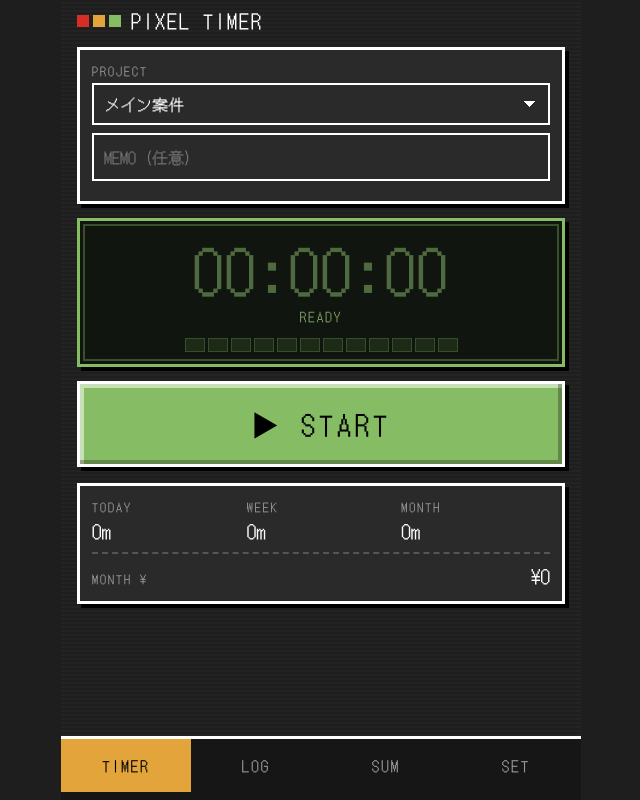
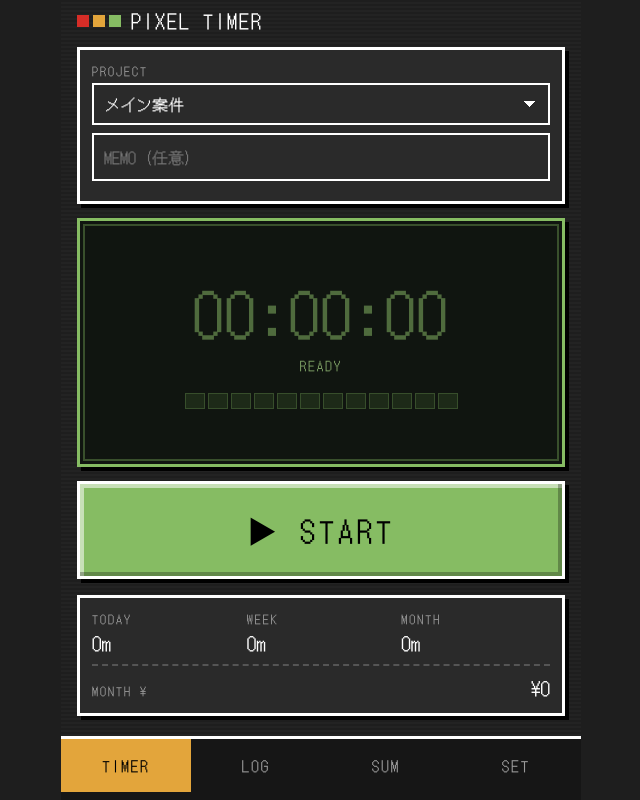
Before and after one commit to jinkimu/pixel-timer, a plain HTML site: page index.html in a window 1280 px wide. Shown: the whole page, without its empty margins (319-959 px from the left). Drawn offline with Linux system fonts and the light colour scheme.

Commit message:
タイマー画面の下余白を解消: 時計パネルを縦に伸ばして画面いっぱいに配置
Co-Authored-By: Claude Sonnet 5.5 <noreply@anthropic.com>
Claude-Session: https://claude.ai/code/session_01VxJC5p8xgzhTWys7YzzdWb

```diff
--- a/style.css
+++ b/style.css
@@ -15,8 +15,9 @@ html,body{height:100%;overflow:hidden;background:var(--bg);color:var(--fg);font-
 .logo{font-size:20px;letter-spacing:2px;display:flex;align-items:center;gap:4px}
 .blk{display:inline-block;width:12px;height:12px}
 .b1{background:var(--red)}.b2{background:var(--yellow)}.b3{background:var(--green);margin-right:6px}
-main{flex:1;min-height:0;overflow-y:auto;padding:6px 16px 16px;-webkit-overflow-scrolling:touch}
-.view{display:none}.view.active{display:block}
+main{flex:1;min-height:0;overflow-y:auto;display:flex;flex-direction:column;padding:6px 16px 16px;-webkit-overflow-scrolling:touch}
+.view{display:none}.view.active{display:block;flex:none}
+#view-timer.active{display:flex;flex-direction:column;flex:1 1 auto;min-height:0}
 h2{font-size:20px;letter-spacing:2px}
 h3{font-size:14px;color:var(--yellow);margin:18px 0 8px;letter-spacing:2px}
 .lbl{display:block;font-size:12px;color:var(--dim);margin-bottom:4px;letter-spacing:2px}
@@ -27,7 +28,8 @@ h3{font-size:14px;color:var(--yellow);margin:18px 0 8px;letter-spacing:2px}
   background:var(--panel);border:3px solid var(--fg);border-radius:0;
   box-shadow:4px 4px 0 #000;
 }
-.panel{padding:12px;margin-bottom:14px}
+.panel{flex:none;padding:12px;margin-bottom:14px}
+#view-timer .panel:last-child{margin-bottom:4px}
 .px-input{width:100%;padding:10px;color:var(--fg);font:inherit;font-size:16px;margin-bottom:8px;box-shadow:none;border-width:2px;border-radius:0;appearance:none;-webkit-appearance:none;user-select:text;-webkit-user-select:text}
 select.px-input{background-image:linear-gradient(45deg,transparent 50%,#fff 50%),linear-gradient(135deg,#fff 50%,transparent 50%);background-position:calc(100% - 18px) 50%,calc(100% - 12px) 50%;background-size:6px 6px;background-repeat:no-repeat;padding-right:32px}
 .px-input:focus{outline:none;border-color:var(--yellow)}
@@ -35,22 +37,22 @@ select.px-input{background-image:linear-gradient(45deg,transparent 50%,#fff 50%)
 .px-btn{color:#000;background:var(--fg);font:inherit;padding:10px 14px;cursor:pointer;letter-spacing:1px}
 .px-btn{box-shadow:4px 4px 0 #000,inset -4px -4px 0 rgba(0,0,0,.28),inset 4px 4px 0 rgba(255,255,255,.55)}
 .px-btn:active{transform:translate(3px,3px);box-shadow:1px 1px 0 #000,inset 3px 3px 0 rgba(0,0,0,.28)}
-.px-btn.big{width:100%;font-size:28px;padding:20px;margin-bottom:16px;letter-spacing:4px}
+.px-btn.big{flex:none;width:100%;font-size:30px;padding:24px;margin-bottom:16px;letter-spacing:4px}
 .px-btn.start{background:var(--green)}
 .px-btn.stop{background:var(--red);color:#fff}
 .px-btn.small{font-size:14px;padding:8px 10px}
 .px-btn.danger{background:var(--red);color:#fff;margin-top:8px}
 .px-btn.ghost{background:var(--panel);color:#fff}
 
-.clock-panel{text-align:center;padding:18px 8px 12px;background:#101510;border-color:var(--green);box-shadow:4px 4px 0 #000,inset 0 0 0 3px #101510,inset 0 0 0 5px rgba(134,188,99,.35)}
+.clock-panel{flex:1 1 auto;min-height:150px;display:flex;flex-direction:column;justify-content:center;text-align:center;padding:18px 8px 12px;background:#101510;border-color:var(--green);box-shadow:4px 4px 0 #000,inset 0 0 0 3px #101510,inset 0 0 0 5px rgba(134,188,99,.35)}
 .clock{font-size:clamp(36px,12.5vw,60px);letter-spacing:2px;line-height:1;white-space:nowrap}
 .clock.idle{color:#4f6b3d}
 .clock.run{color:#b9f08a;text-shadow:0 0 10px rgba(134,188,99,.55)}
 .clock.run .colon{animation:blink 1s steps(1) infinite}
 @keyframes blink{50%{opacity:0}}
-.clock-sub{margin-top:8px;font-size:13px;color:#7fa266;letter-spacing:2px;min-height:18px}
-.stack{display:flex;gap:3px;justify-content:center;margin-top:12px}
-.stack i{width:20px;height:14px;display:block;background:#1d2a18;box-shadow:inset 0 0 0 1px rgba(134,188,99,.25)}
+.clock-sub{margin-top:14px;font-size:13px;color:#7fa266;letter-spacing:2px;min-height:18px}
+.stack{display:flex;gap:3px;justify-content:center;margin-top:18px}
+.stack i{width:20px;height:16px;display:block;background:#1d2a18;box-shadow:inset 0 0 0 1px rgba(134,188,99,.25)}
 .stack i.on{box-shadow:inset -2px -2px 0 rgba(0,0,0,.35),inset 2px 2px 0 rgba(255,255,255,.35)}
 
 .stats{display:grid;grid-template-columns:1fr 1fr;gap:10px}
```
